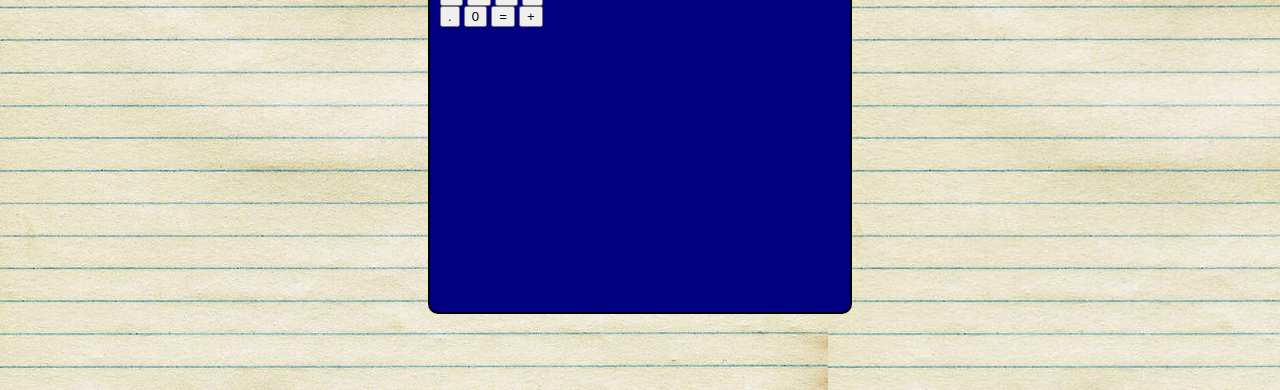
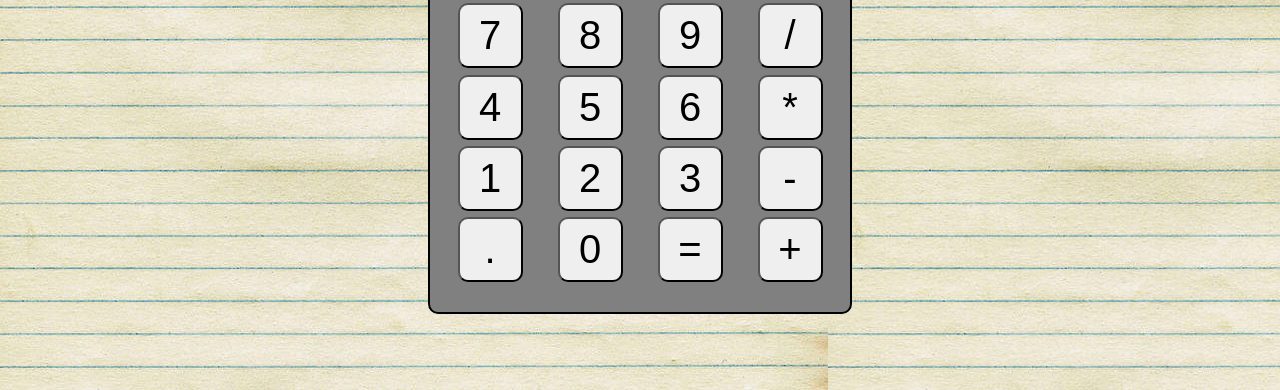
Before and after one commit to MitDotCom/TOP-Calculator, a plain HTML site: page index.html in a window 1280 px wide. Shown: the part 410-800 px from the top of the page. Drawn offline with Linux system fonts and the light colour scheme.

Commit message:
Style calculator sections and buttons for proper layout

```diff
--- a/index.html
+++ b/index.html
@@ -10,7 +10,7 @@
     </head>
     <body>
         <div id="calc-frame">
-            <div id="readOut">80085</div>
+            <div id="readOut">11345663</div>
             <div id="buttons">
                 <div class="clearButtons">
                     <button class="clear">clear</button>
--- a/styles.css
+++ b/styles.css
@@ -8,7 +8,7 @@ body {
 #calc-frame {
     width: 400px;
     height: 500px;
-    background-color: navy;
+    background-color: grey;
     padding: 10px;
     border: 2px solid black;
     border-radius: 10px;;
@@ -21,8 +21,48 @@ body {
     align-items: flex-end;
     height: 120px;
     background-color: white;
+    border-radius: 10px;
 }
 
 #buttons {
+    height: 350px;
+    margin-top: 10px;
+    display: flex;
+    flex-direction: column;
+    justify-content: space-between;
+}
 
+#buttons div {
+    display: flex;
+    justify-content: space-around;
 }
+
+.clearButtons button {
+    width: 140px;
+    height: 65px;
+}
+
+.firstRow button {
+    width: 65px;
+    height: 65px;
+}
+
+.secondRow button {
+    width: 65px;
+    height: 65px;
+}
+
+.thirdRow button {
+    width: 65px;
+    height: 65px;
+}
+
+.fourthRow button {
+    width: 65px;
+    height: 65px;
+}
+button {
+    font-size: 40px;
+    text-align: center;
+    border-radius: 10px;
+}
```
